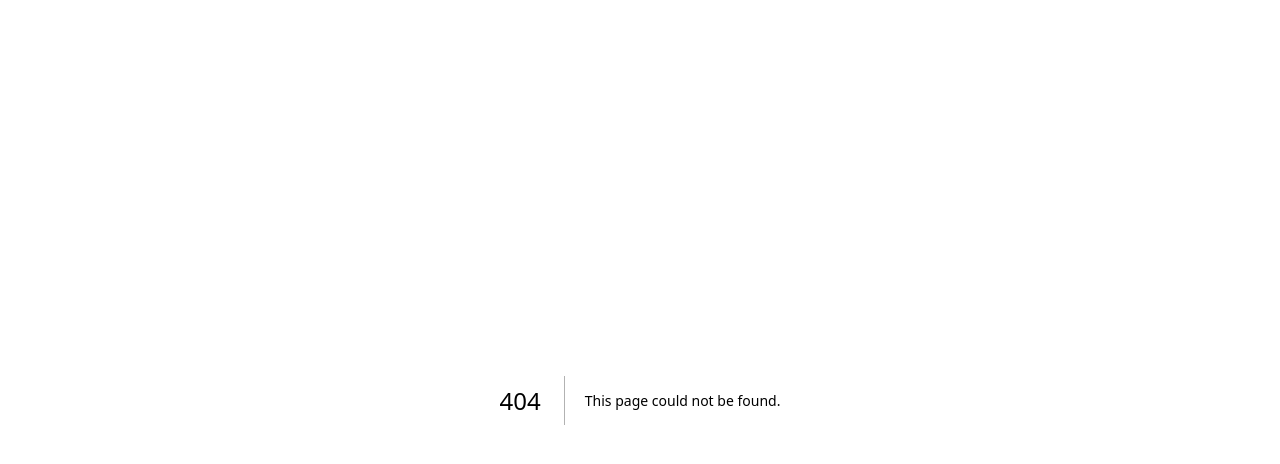
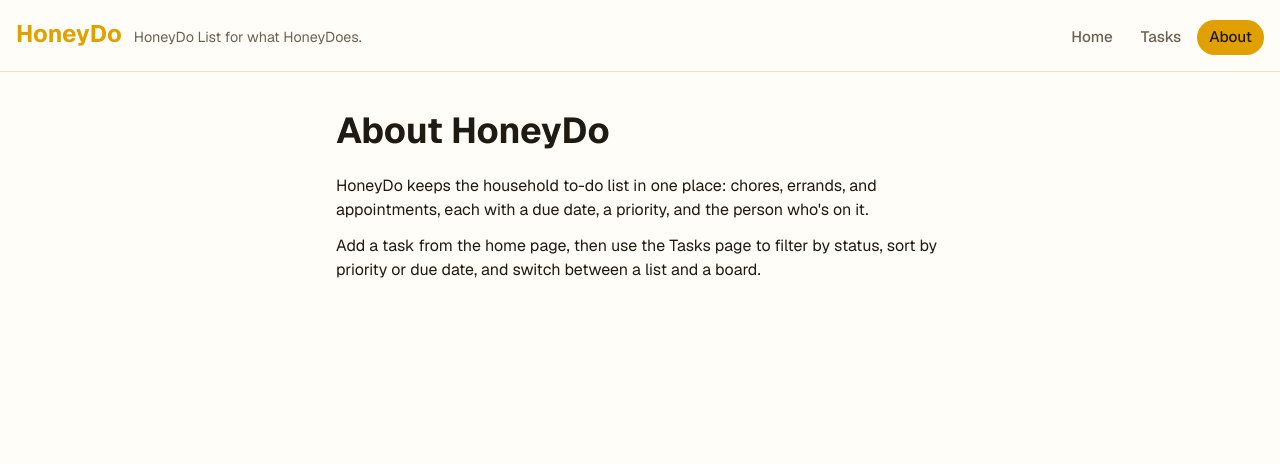
Before and after one commit to leejandersen-debug/WK5D3-HoneyDo, a Next.js app: page /about in a window 1280 px wide. Before the commit this address had no page. Shown: the top 464 px of the page. Built offline with nearby package versions, Linux system fonts and the light colour scheme.

Commit message:
Add site nav menu and About page
Co-Authored-By: Claude Opus 5.5 <noreply@anthropic.com>

```diff
--- /dev/null
+++ b/app/about/page.tsx
@@ -0,0 +1,23 @@
+import type { Metadata } from "next";
+
+export const metadata: Metadata = {
+  title: "About · HoneyDo",
+};
+
+export default function AboutPage() {
+  return (
+    <main className="about">
+      <h1>About HoneyDo</h1>
+      <p>
+        HoneyDo keeps the household to-do list in one place: chores, errands,
+        and appointments, each with a due date, a priority, and the person
+        who&apos;s on it.
+      </p>
+      <p>
+        Add a task from the home page, then use the Tasks page to filter by
+        status, sort by priority or due date, and switch between a list and a
+        board.
+      </p>
+    </main>
+  );
+}
--- /dev/null
+++ b/app/components/SiteNav.tsx
@@ -0,0 +1,37 @@
+"use client";
+
+import Link from "next/link";
+import { usePathname } from "next/navigation";
+
+const LINKS = [
+  { href: "/", label: "Home" },
+  { href: "/tasks", label: "Tasks" },
+  { href: "/about", label: "About" },
+];
+
+/** Home matches only "/"; other links also match their sub-pages. */
+function isActive(pathname: string, href: string): boolean {
+  if (href === "/") return pathname === "/";
+  return pathname === href || pathname.startsWith(`${href}/`);
+}
+
+export default function SiteNav() {
+  const pathname = usePathname();
+
+  return (
+    <nav className="site-nav" aria-label="Main">
+      <ul>
+        {LINKS.map(({ href, label }) => (
+          <li key={href}>
+            <Link
+              href={href}
+              aria-current={isActive(pathname, href) ? "page" : undefined}
+            >
+              {label}
+            </Link>
+          </li>
+        ))}
+      </ul>
+    </nav>
+  );
+}
--- a/app/globals.css
+++ b/app/globals.css
@@ -91,6 +91,40 @@ main {
 .tagline {
   font-size: 0.9rem;
   color: var(--muted);
+}
+
+.site-nav {
+  margin-left: auto;
+}
+
+.site-nav ul {
+  display: flex;
+  gap: 0.25rem;
+  list-style: none;
+}
+
+.site-nav a {
+  display: block;
+  padding: 0.375rem 0.75rem;
+  font-size: 0.95rem;
+  font-weight: 500;
+  color: var(--muted);
+  border-radius: 999px;
+}
+
+.site-nav a:hover {
+  color: var(--foreground);
+  background: var(--surface);
+}
+
+.site-nav a:focus-visible {
+  outline: 2px solid var(--foreground);
+  outline-offset: 2px;
+}
+
+.site-nav a[aria-current="page"] {
+  color: var(--accent-contrast);
+  background: var(--accent);
 }
 
 /* Hero */
@@ -321,6 +355,23 @@ main {
   color: var(--muted);
 }
 
+/* About */
+
+.about {
+  max-width: 40rem;
+  padding-top: 2rem;
+  padding-bottom: 4rem;
+}
+
+.about h1 {
+  font-size: clamp(1.75rem, 4vw, 2.25rem);
+  margin-bottom: 1rem;
+}
+
+.about p + p {
+  margin-top: 0.75rem;
+}
+
 /* Footer */
 
 .site-footer {
--- a/app/layout.tsx
+++ b/app/layout.tsx
@@ -1,5 +1,7 @@
 import type { Metadata } from "next";
 import { Geist, Geist_Mono } from "next/font/google";
+import Link from "next/link";
+import SiteNav from "@/app/components/SiteNav";
 import "./globals.css";
 
 const geistSans = Geist({
@@ -20,7 +22,16 @@ export const metadata: Metadata = {
 export default function RootLayout({ children }: LayoutProps<"/">) {
   return (
     <html lang="en" className={`${geistSans.variable} ${geistMono.variable}`}>
-      <body>{children}</body>
+      <body>
+        <header className="site-header">
+          <Link href="/" className="brand">
+            HoneyDo
+          </Link>
+          <span className="tagline">HoneyDo List for what HoneyDoes.</span>
+          <SiteNav />
+        </header>
+        {children}
+      </body>
     </html>
   );
 }
--- a/app/page.tsx
+++ b/app/page.tsx
@@ -3,11 +3,6 @@ import TaskBoard from "@/app/components/TaskBoard";
 export default function Home() {
   return (
     <>
-      <header className="site-header">
-        <span className="brand">HoneyDo</span>
-        <span className="tagline">HoneyDo List for what HoneyDoes.</span>
-      </header>
-
       <main>
         <TaskBoard
           intro={
--- a/app/tasks/TaskView.tsx
+++ b/app/tasks/TaskView.tsx
@@ -153,9 +153,6 @@ export default function TaskView({ tasks }: { tasks: Task[] }) {
     <main
       className={`${styles.page} ${view === "board" ? styles.pageWide : ""}`}
     >
-      <Link href="/" className="back-link">
-        &larr; Home
-      </Link>
       <h1 className={styles.heading}>All tasks</h1>
 
       <div className={styles.controls}>
--- a/app/tasks/[id]/page.tsx
+++ b/app/tasks/[id]/page.tsx
@@ -14,7 +14,7 @@ export default async function TaskPage(props: PageProps<"/tasks/[id]">) {
 
   return (
     <main className="task-detail">
-      <Link href="/" className="back-link">
+      <Link href="/tasks" className="back-link">
         &larr; All tasks
       </Link>
       <p className="task-id">{task.ID}</p>
```
